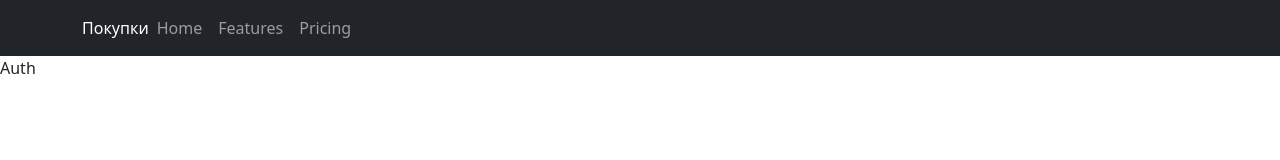
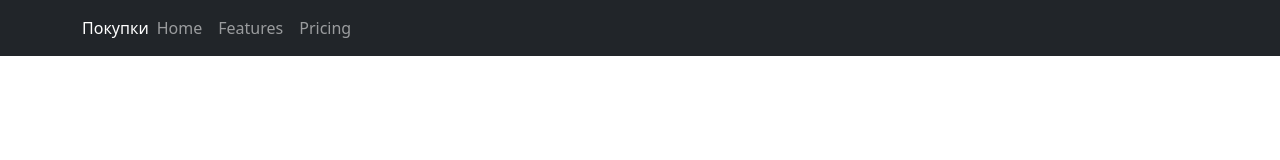
Before and after one commit to enot58/new_store, a React (Create React App) app in the folder client/: page /login in a window 1280 px wide. Shown: the top 160 px of the page. Built offline with nearby package versions, Linux system fonts and the light colour scheme.

Commit message:
Changes to be committed: 	modified:   client/src/pages/Auth.jsx
 Changes not staged for commit:
	modified:   client/package-lock.json
	modified:   client/package.json
	modified:   client/src/components/NavBar.jsx

```diff
--- a/client/src/pages/Auth.jsx
+++ b/client/src/pages/Auth.jsx
@@ -1,12 +1,14 @@
 import React from 'react'
+import { Container } from 'react-bootstrap';
 // Страница авторизации
 
 
 function Auth() {
   return (
-    <div>
-        Auth
-    </div>
+
+    <Container className = "d-flex">
+
+    </Container>
   )
 }
 
```
